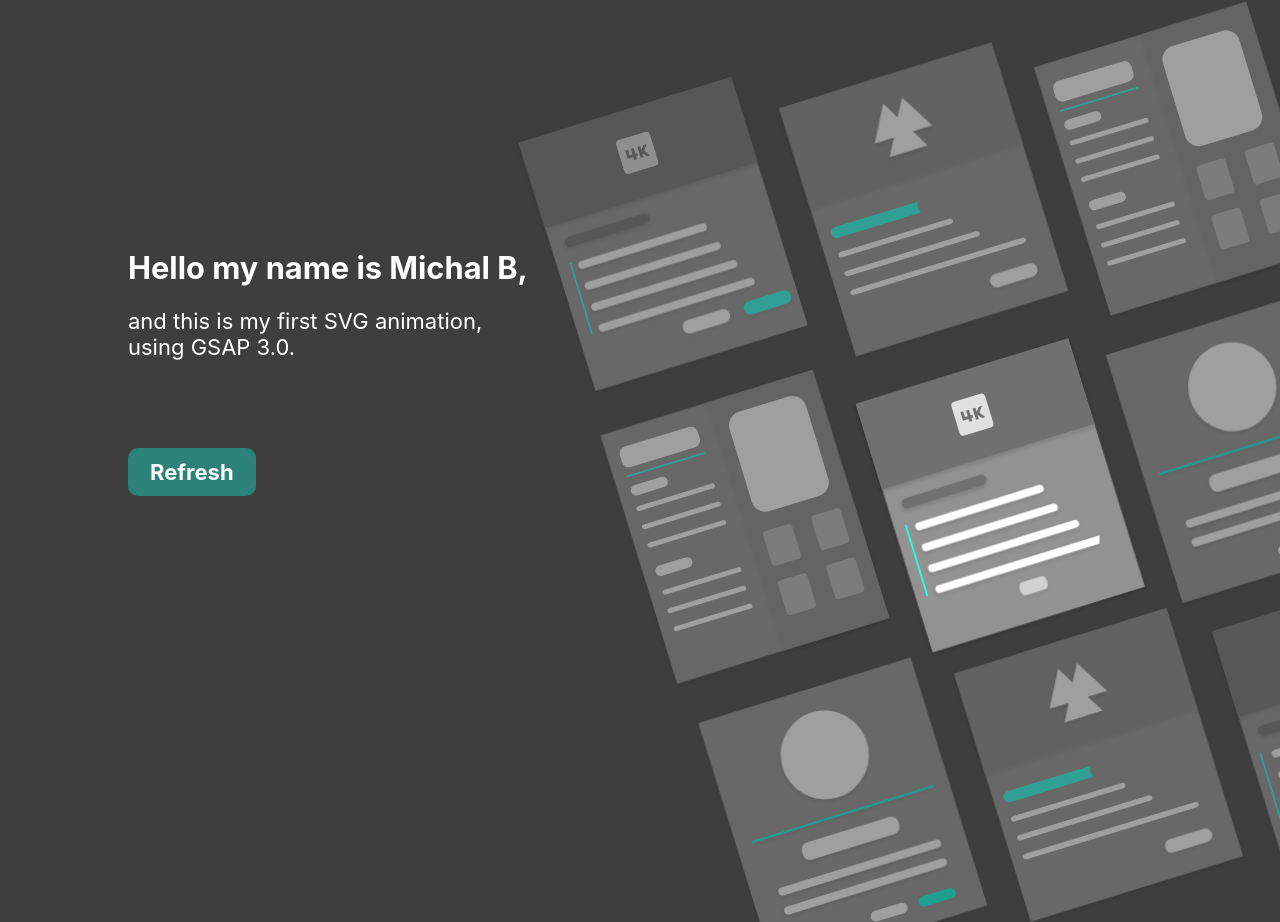
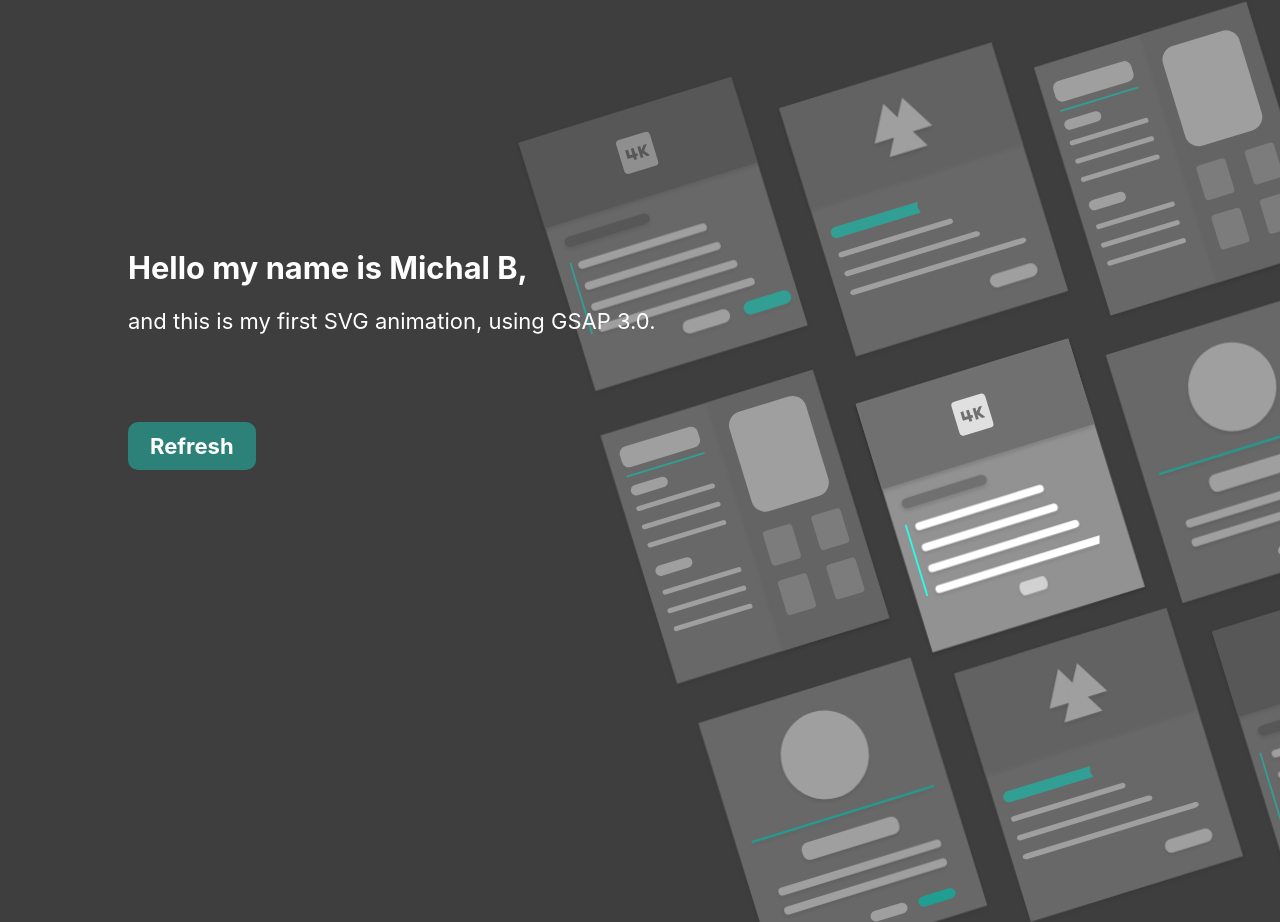
Before and after one commit to 0xMikee/SVG-animation, a plain HTML site: page index.html in a window 1280 px wide. Shown: the top 922 px of the page. Drawn offline with nearby package versions, Linux system fonts and the light colour scheme.

Commit message:
Add files via upload

```diff
--- a/css/main.scss
+++ b/css/main.scss
@@ -6,6 +6,7 @@
 
 body {
     background: $bgr;
+    max-width: 100vw;
 }
 
 .content {
@@ -23,12 +24,12 @@
 }
 
 svg{
-    max-height: 1200px;
+    max-width: 100vw;
     position: absolute;
     z-index: 0;
-    left: 5%;
-    top: -8%;
-    width: 990px;
+    left: 0;
+    top: -3%;
+    width: 150%;
 };
 .btn{
     margin-top: 3em;
@@ -41,6 +42,7 @@
     font-weight: bold;
     cursor: pointer;
 }
+
 @media screen and (min-width: 900px) {
     body {
         font-size: 22px;
@@ -63,18 +65,17 @@
         width: 700px;
     }
 
-    .main_text {
-        max-width: 400px;
-    }
+
 }
 
-@media screen and (min-width: 1220px) {
-
+@media screen and (min-width: 475px) {
+    body{
+        overflow: hidden;
+    }
     .content{
         position: absolute;
         padding:0;
         left: 10%;
-
     }
     svg {
         position: absolute;
```
Also changed, not shown: css/main.css, 1 other file.
